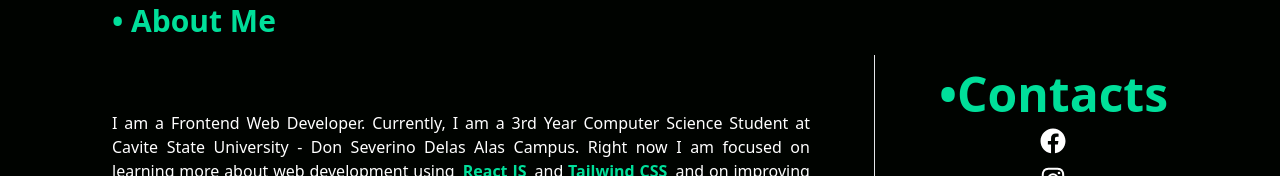
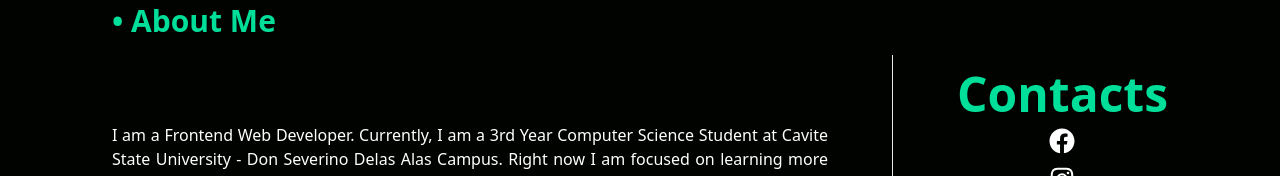
Before and after one commit to Ayenzcc/portfolio, a React (Vite) app: page / in a window 1280 px wide. Shown: the part 2588-2764 px from the top of the page. Built offline with nearby package versions, Linux system fonts and the light colour scheme.

Commit message:
updated contacts

```diff
--- a/src/components/Aboutme.jsx
+++ b/src/components/Aboutme.jsx
@@ -43,7 +43,7 @@ const Aboutme = () => {
           <div className="flex flex-row lg:flex-col justify-between items-center gap-y-[1rem] w-full lg:w-auto">
             <div className="flex flex-col items-center">
               <p className="font-bold text-accent text-5xl text-[#00df9a] pb-2">
-                •Contacts
+                Contacts
               </p>
               <a className="pb-2" href="https://facebook.com/ayenzc">
                 <svg
```
